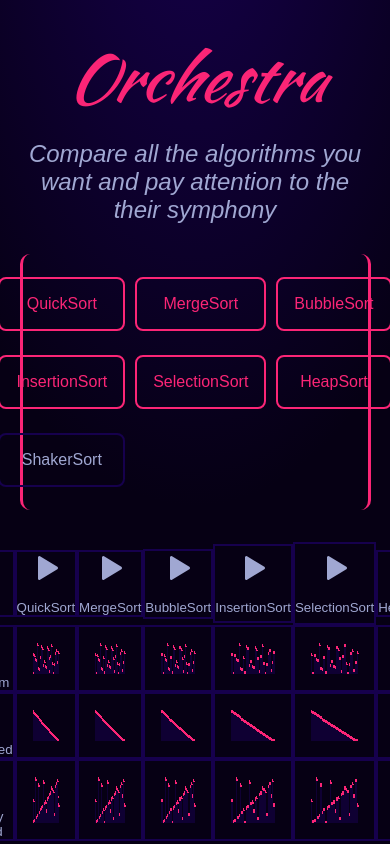
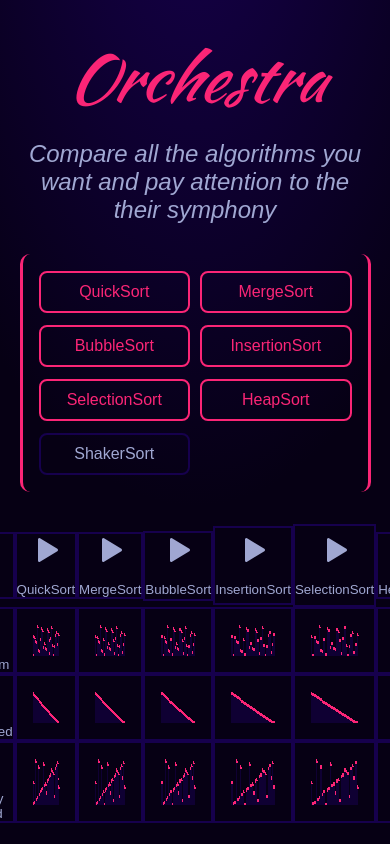
Before and after one commit to Eckry/Sorted-Symphony, a React (Vite) app: page /comparison in a window 390 px wide. Shown: the top 844 px of the page. Built offline with nearby package versions, Linux system fonts and the light colour scheme; a web font is replaced by a local one.

Commit message:
add responsive styles to selection menu

```diff
--- a/src/components/styles/Option.css
+++ b/src/components/styles/Option.css
@@ -1,4 +1,5 @@
-.option, .option-selected {
+.option,
+.option-selected {
   list-style: none;
   color: var(--tertiary-brighty-color);
   border: 2px solid var(--secondary-color);
@@ -17,3 +18,11 @@
   border: 2px solid var(--highlight-color);
   color: var(--highlight-color);
 }
+
+@media (width <= 530px) {
+  .option,
+  .option-selected {
+    padding: 10px;
+    margin: 1px 0;
+  }
+}
--- a/src/components/styles/Selection.css
+++ b/src/components/styles/Selection.css
@@ -29,3 +29,16 @@
     grid-template-columns: repeat(3, 1fr);
   }
 }
+
+@media (width <= 530px){
+  .selection-container {
+    grid-template-columns: repeat(2, 1fr);
+  }
+}
+
+
+@media (width <= 350px){
+  .selection-container {
+    grid-template-columns: 1fr;
+  }
+}
```
